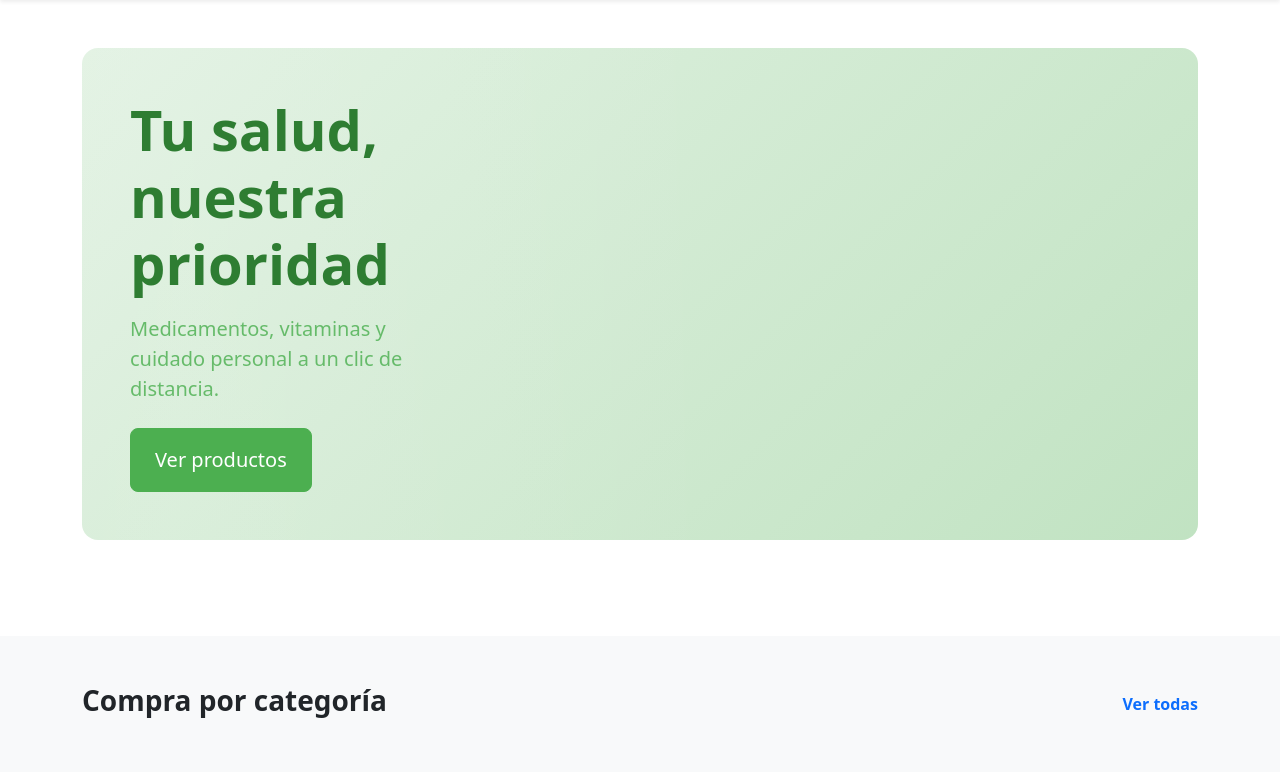
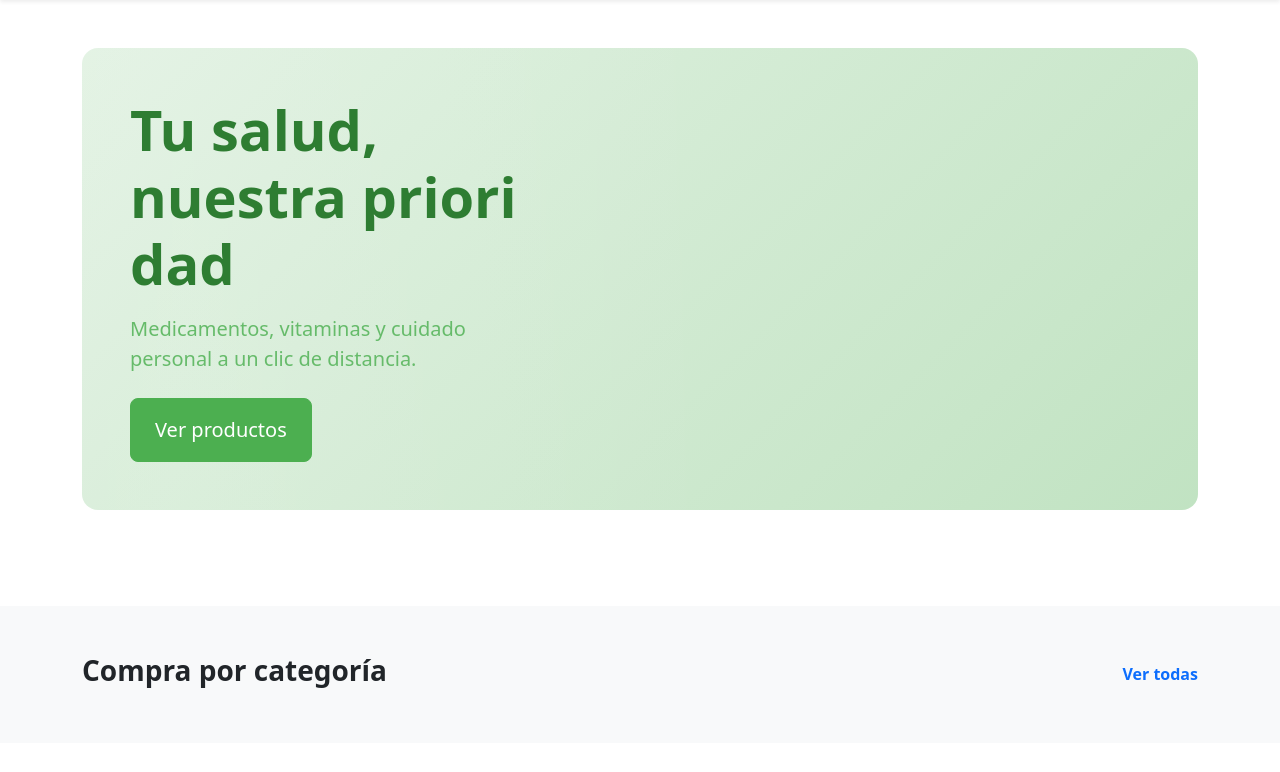
Before and after one commit to Candreshm/Proyecto_desarrolloWeb, a Spring app: template src/main/resources/templates/index.html in a window 1280 px wide. Shown: the part 78-850 px from the top of the page. Run offline with Thymeleaf, Linux system fonts and the light colour scheme; the template is opened without the code that fills it, so the values that code supplies are empty; some of the project's set-up classes (security, data sources, template engines, error pages and the like) are left out, and stand-ins take their place; some libraries are stand-ins or nearby versions.

Commit message:
Refactor hero section in index.html to enhance layout by adjusting column sizes and improving text readability. Update estilos.css to ensure proper line breaks and word wrapping for the hero title.

```diff
--- a/src/main/resources/static/css/estilos.css
+++ b/src/main/resources/static/css/estilos.css
@@ -57,6 +57,14 @@
     color: #2e7d32;
     position: relative;
     z-index: 1;
+    line-height: 1.2;
+    white-space: normal;
+    word-wrap: break-word;
+}
+
+/* Ensure "Tu salud," stays on first line and "nuestra prioridad" on second */
+.hero-title br {
+    display: block;
 }
 
 .hero-subtitle {
--- a/src/main/resources/templates/index.html
+++ b/src/main/resources/templates/index.html
@@ -11,9 +11,9 @@
             <div class="container">
                 <div class="hero-background rounded-4 p-5">
                     <div class="row">
-                        <div class="col-lg-6">
+                        <div class="col-lg-8 col-md-10">
                             <h1 class="display-4 fw-bold hero-title mb-3 text-start">
-                                Tu salud,<br>nuestra prioridad
+                                Tu&nbsp;salud,<br>nuestra&nbsp;prioridad
                             </h1>
                             <p class="lead hero-subtitle mb-4 text-start">
                                 Medicamentos, vitaminas y cuidado personal a un clic de distancia.
```
